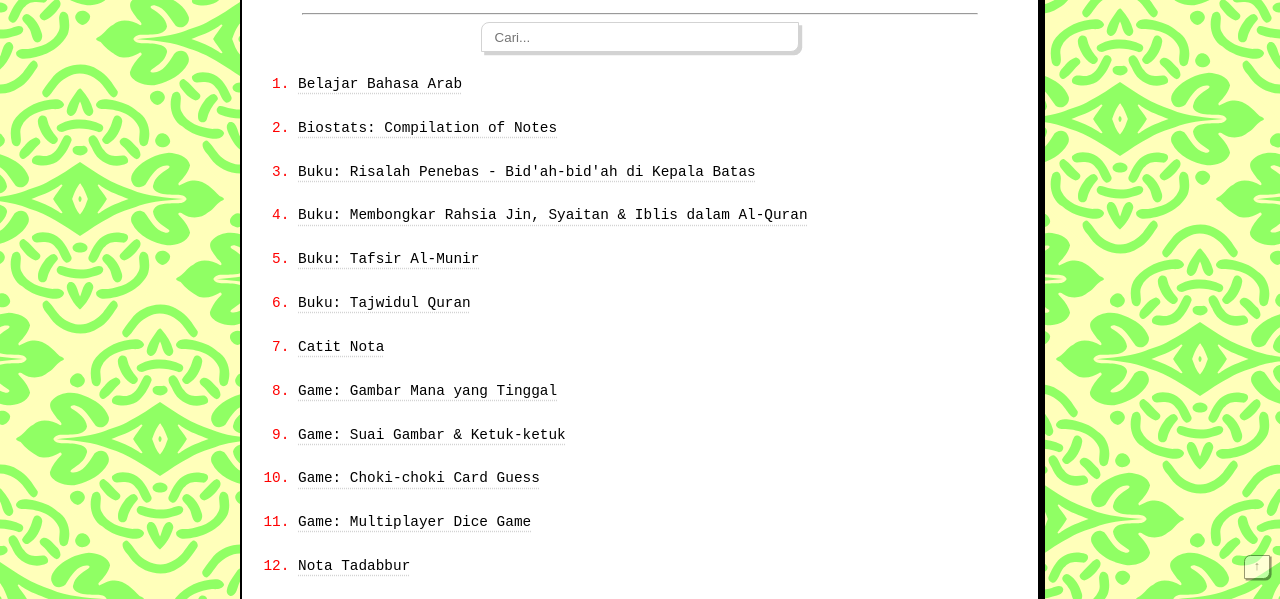
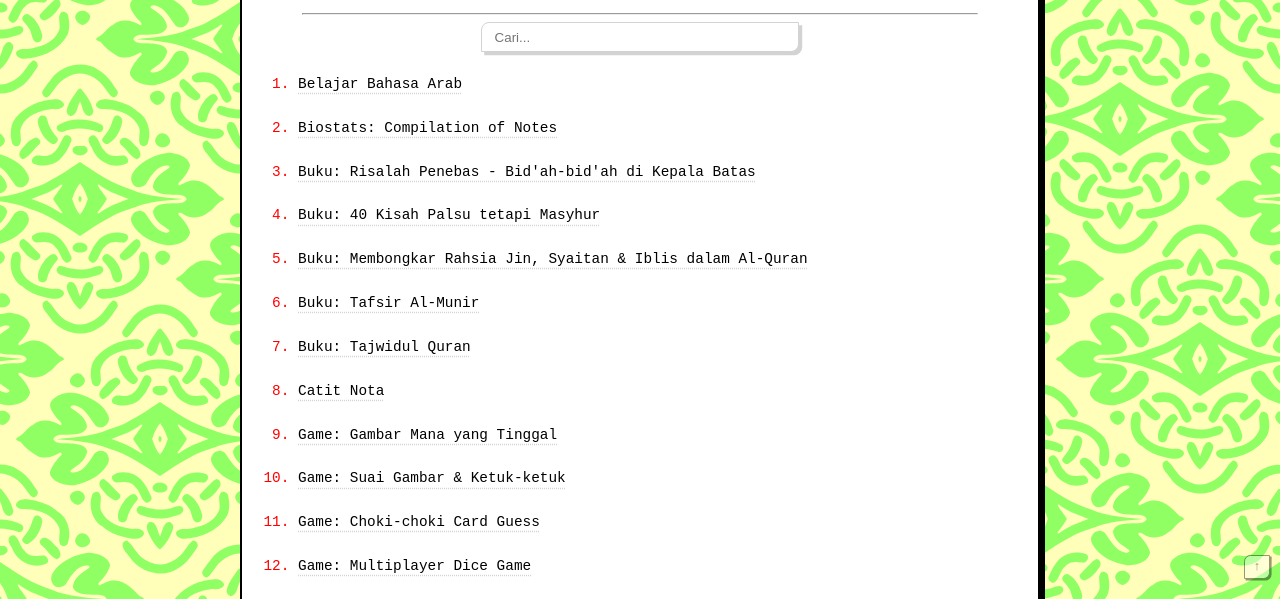
Before and after one commit to bazliamin90/list, a plain HTML site: page index.html in a window 1280 px wide. Shown: the part 201-800 px from the top of the page. Drawn offline with Linux system fonts and the light colour scheme.

Commit message:
Update index.html

```diff
--- a/index.html
+++ b/index.html
@@ -44,6 +44,8 @@
 		target="_blank" class="isi">Biostats: Compilation of Notes</a></li>
 		<li class="list"><a href="https://bazliamin90.github.io/risalah"
 		target="_blank" class="isi">Buku: Risalah Penebas - Bid'ah-bid'ah di Kepala Batas</a></li>
+		<li class="list"><a href="https://bazliamin90.github.io/kisahpalsu"
+		target="_blank" class="isi">Buku: 40 Kisah Palsu tetapi Masyhur</a></li>
 		<li class="list"><a href="https://bazliamin90.github.io/bukujin"
 		target="_blank" class="isi">Buku: Membongkar Rahsia Jin, Syaitan & Iblis dalam Al-Quran</a></li>
 		<li class="list"><a href="https://bazliamin90.github.io/almunir"
```
